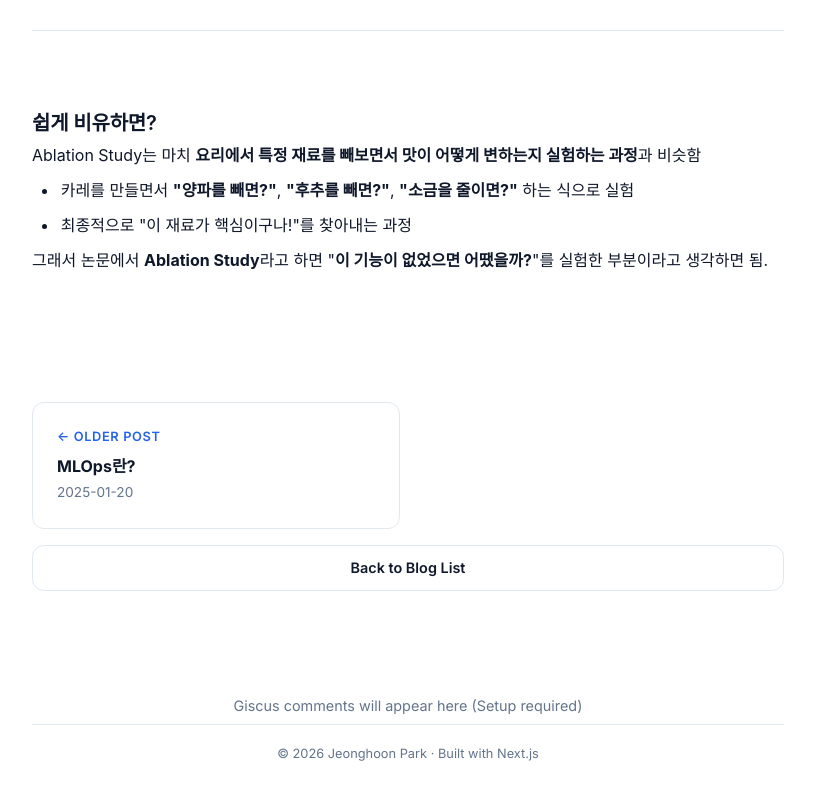
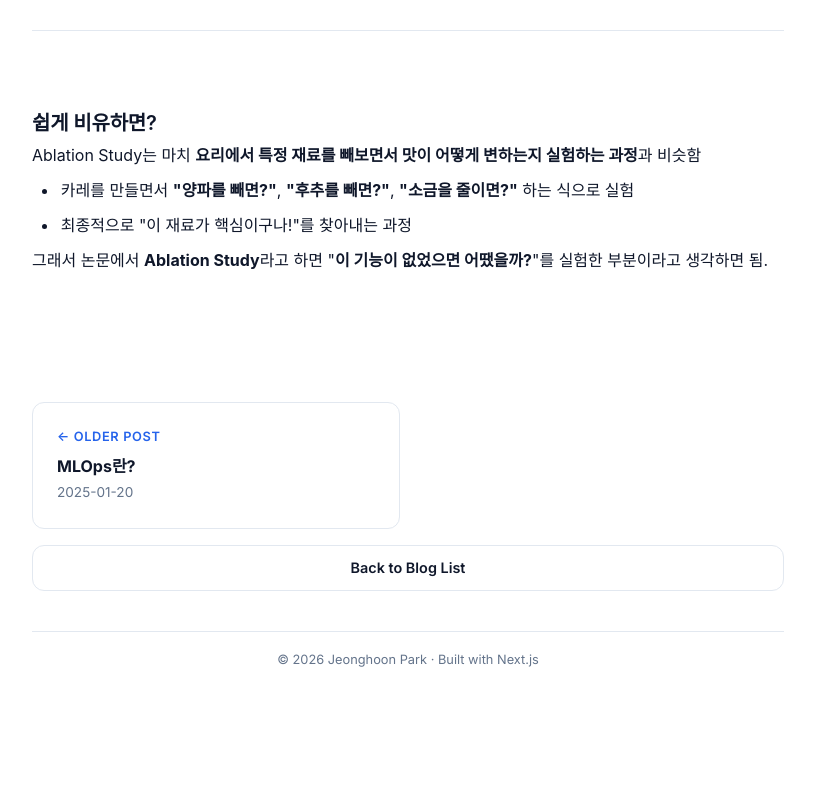
Before and after one commit to hoonably/jeonghoonpark.com, a Next.js app: page /blog/ablation-study in a window 1280 px wide. Shown: the part 1619-2419 px from the top of the page, without its empty margins (232-1047 px from the left). Built offline with nearby package versions, Linux system fonts and the light colour scheme.

Commit message:
feat: Add Giscus

```diff
--- a/app/blog/[post]/Giscus.tsx
+++ b/app/blog/[post]/Giscus.tsx
@@ -33,12 +33,12 @@ export default function Giscus() {
     const script = document.createElement('script');
     script.src = "https://giscus.app/client.js";
     script.setAttribute("data-repo", "hoonably/jeonghoonpark.com");
-    script.setAttribute("data-repo-id", "R_kgDON7uKxQ");
-    script.setAttribute("data-category", "Announcements");
-    script.setAttribute("data-category-id", "DIC_kwDON7uKxc4Cm_Zz");
+    script.setAttribute("data-repo-id", "R_kgDOR0AiMg");
+    script.setAttribute("data-category", "Giscus");
+    script.setAttribute("data-category-id", "DIC_kwDOR0AiMs4C5lh1");
     script.setAttribute("data-mapping", "pathname");
     script.setAttribute("data-strict", "0");
-    script.setAttribute("data-reactions-enabled", "1");
+    script.setAttribute("data-reactions-enabled", "0");
     script.setAttribute("data-emit-metadata", "0");
     script.setAttribute("data-input-position", "bottom");
     // Use dark_dimmed for darker effect
--- a/app/blog/[post]/page.tsx
+++ b/app/blog/[post]/page.tsx
@@ -158,13 +158,7 @@ export default async function BlogPostPage({ params }: { params: Promise<{ post:
 
         <PostNavigation currentSlug={resolvedParams.post} category={category} />
 
-        {postData.data.giscus_comments && (
-          <div style={{ marginTop: "4rem", paddingTop: "2rem" }}>
-            <p style={{ color: "var(--color-text-muted)", fontSize: "0.9rem", textAlign: "center" }}>
-              Giscus comments will appear here (Setup required)
-            </p>
-          </div>
-        )}
+        <Giscus />
         <Footer />
       </article>
     </main>
```
